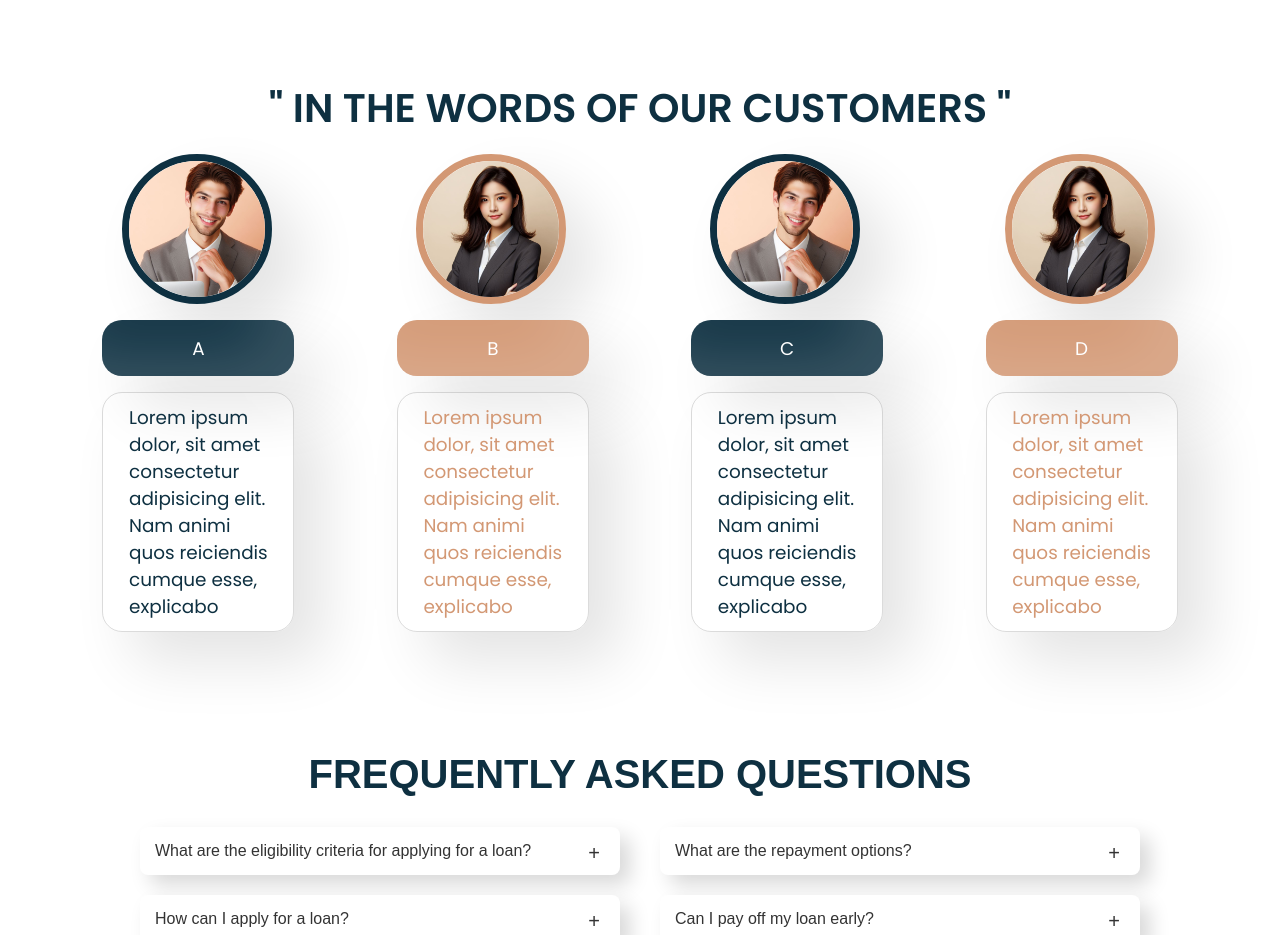
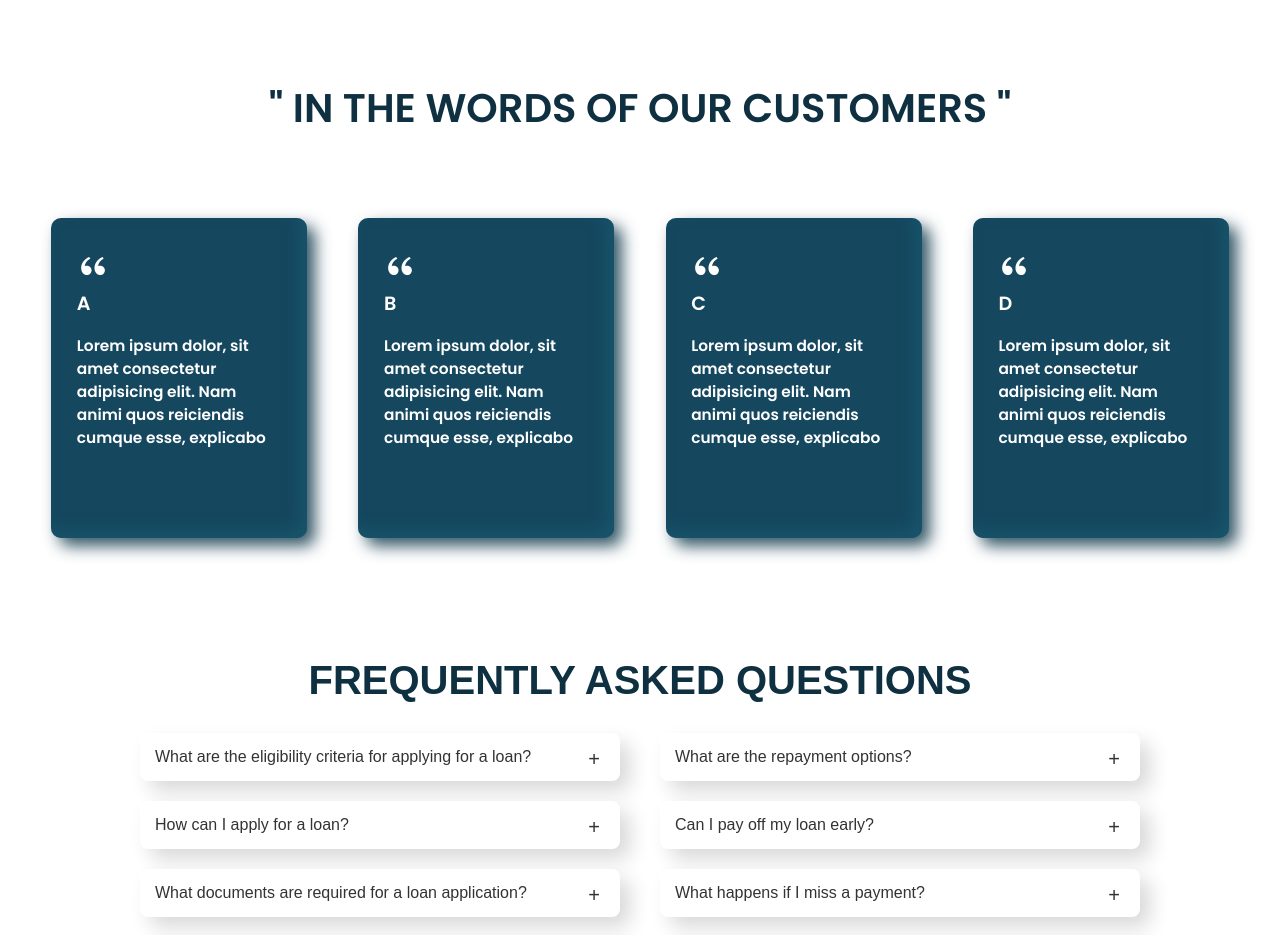
Before and after one commit to SheshNalwar/Shubham-Enterprises, a React (Vite) app: page / in a window 1280 px wide. Shown: the part 1640-2575 px from the top of the page. Built offline with nearby package versions, Linux system fonts and the light colour scheme.

Commit message:
review container updated

```diff
--- a/src/components/Review.jsx
+++ b/src/components/Review.jsx
@@ -1,17 +1,12 @@
-const Review = ({ className, imgSrc, alt, name, content }) => {
+const Review = ({ className, name, content }) => {
   return (
-    <div className={className}>
-      <div className="review-left">
-        <div className="review-img">
-          <img src={imgSrc} alt={alt} />
-        </div>
-        <div className="review-name">{name}</div>
-      </div>
-      <div className="review-right">
-        <div className="review-content">
-          {content}
-        </div>
-      </div>
+    <div className={`reviewData ${className}`}>
+
+      <img src="/quote.png" alt="" />
+      <p className="review-name">{name}</p>
+      <p className="review-content">{content} </p>
+
+
     </div>
   );
 };
--- a/src/css/homepage.css
+++ b/src/css/homepage.css
@@ -171,237 +171,38 @@ section {
 }
 
 .page3 .review-container {
-    height: 80%;
-    width: 100%;
-    display: flex;
-    flex-wrap: wrap;
-    align-items: center;
-    justify-content: center;
-    gap: 3vw;
-}
-
-.page3 .review-container .review1 {
-    height: 90%;
-    width: 20%;
-    display: flex;
-    flex-direction: column;
-    align-items: center;
-    justify-content: center;
-}
-
-.page3 .review-container .review1 .review-img {
-    height: 150px;
-    width: 150px;
-    border-radius: 50%;
-    border: 7px solid #0e3041;
-    margin-top: 2vh;
-    overflow: hidden;
-    margin-left: 1.5vw;
-    box-shadow: 30px 30px 60px #0000001c, inset -30px -30px 60px #ffffff2a;
-}
-
-.page3 .review-container .review1 .review-img img {
-    height: 100%;
-    width: 100%;
-    object-fit: cover;
-    white-space: nowrap;
-}
-
-.page3 .review-container .review1 .review-name {
-    height: 7vh;
-    width: 15vw;
-    font-size: 2.3vh;
-    background-color: #0e3041;
-    margin-top: 2vh;
-    color: #fff;
-    border-radius: 20px;
     display: flex;
     align-items: center;
     justify-content: center;
-    box-shadow: 30px 30px 60px #0000001c, inset -30px -30px 60px #ffffff2a;
-}
+    gap: 4vw;
+    margin-top: 10vh;
 
-.page3 .review-container .review1 .review-content {
-    height: 30vh;
-    width: 15vw;
-    font-size: 2.3vh;
-    border: 1px solid rgba(128, 128, 128, 0.281);
-    color: #0e3041;
-    margin-top: 2vh;
-    border-radius: 20px;
-    display: flex;
-    align-items: center;
-    justify-content: center;
-    padding: 2vw;
-    box-shadow: 30px 30px 60px #0000001c, inset -30px -30px 60px #ffffff2a;
-}
+    .reviewData {
+        height: 40vh;
+        width: 20vw;
+        padding: 4vh 2vw;
+        background-color: #15475f;
+        border-radius: 10px;
+        box-shadow: 8px 8px 16px #123b4edc,
+            inset -8px -8px 16px #185b70a6;
 
-.page3 .review-container .review2 {
-    height: 90%;
-    width: 20%;
-    display: flex;
-    flex-direction: column;
-    align-items: center;
-    justify-content: center;
-}
+        img {
+            object-fit: cover;
+        }
 
-.page3 .review-container .review2 .review-img {
-    height: 150px;
-    width: 150px;
-    border-radius: 50%;
-    border: 7px solid #d39874;
-    margin-top: 2vh;
-    overflow: hidden;
-    margin-left: 1.5vw;
-    box-shadow: 30px 30px 60px #0000001c, inset -30px -30px 60px #ffffff2a;
-}
+        .review-name {
+            font-size: 1.5vw;
+            font-weight: 700;
+            color: #fff;
+        }
 
-.page3 .review-container .review2 .review-img img {
-    height: 100%;
-    width: 100%;
-    object-fit: cover;
-    white-space: nowrap;
-}
-
-.page3 .review-container .review2 .review-name {
-    height: 7vh;
-    width: 15vw;
-    font-size: 2.3vh;
-    background-color: #d39874;
-    margin-top: 2vh;
-    color: #fff;
-    border-radius: 20px;
-    display: flex;
-    align-items: center;
-    justify-content: center;
-    box-shadow: 30px 30px 60px #0000001c, inset -30px -30px 60px #ffffff2a;
-}
-
-.page3 .review-container .review2 .review-content {
-    height: 30vh;
-    width: 15vw;
-    font-size: 2.3vh;
-    border: 1px solid rgba(128, 128, 128, 0.281);
-    color: #d39874;
-    margin-top: 2vh;
-    border-radius: 20px;
-    display: flex;
-    align-items: center;
-    justify-content: center;
-    padding: 2vw;
-    box-shadow: 30px 30px 60px #0000001c, inset -30px -30px 60px #ffffff2a;
-}
-
-.page3 .review-container .review3 {
-    height: 90%;
-    width: 20%;
-    display: flex;
-    flex-direction: column;
-    align-items: center;
-    justify-content: center;
-}
-
-.page3 .review-container .review3 .review-img {
-    height: 150px;
-    width: 150px;
-    border-radius: 50%;
-    border: 7px solid #0e3041;
-    margin-top: 2vh;
-    overflow: hidden;
-    margin-left: 1.5vw;
-    box-shadow: 30px 30px 60px #0000001c, inset -30px -30px 60px #ffffff2a;
-}
-
-.page3 .review-container .review3 .review-img img {
-    height: 100%;
-    width: 100%;
-    object-fit: cover;
-    white-space: nowrap;
-}
-
-.page3 .review-container .review3 .review-name {
-    height: 7vh;
-    width: 15vw;
-    background-color: #0e3041;
-    margin-top: 2vh;
-    font-size: 2.3vh;
-    color: #fff;
-    border-radius: 20px;
-    display: flex;
-    align-items: center;
-    justify-content: center;
-    box-shadow: 30px 30px 60px #0000001c, inset -30px -30px 60px #ffffff2a;
-}
-
-.page3 .review-container .review3 .review-content {
-    height: 30vh;
-    width: 15vw;
-    border: 1px solid rgba(128, 128, 128, 0.281);
-    color: #0e3041;
-    margin-top: 2vh;
-    font-size: 2.3vh;
-    border-radius: 20px;
-    display: flex;
-    align-items: center;
-    justify-content: center;
-    padding: 2vw;
-    box-shadow: 30px 30px 60px #0000001c, inset -30px -30px 60px #ffffff2a;
-}
-
-.page3 .review-container .review4 {
-    height: 90%;
-    width: 20%;
-    display: flex;
-    flex-direction: column;
-    align-items: center;
-    justify-content: center;
-}
-
-.page3 .review-container .review4 .review-img {
-    height: 150px;
-    width: 150px;
-    border-radius: 50%;
-    border: 7px solid #d39874;
-    margin-top: 2vh;
-    overflow: hidden;
-    margin-left: 1.5vw;
-    box-shadow: 30px 30px 60px #0000001c, inset -30px -30px 60px #ffffff2a;
-}
-
-.page3 .review-container .review4 .review-img img {
-    height: 100%;
-    width: 100%;
-    object-fit: cover;
-    white-space: nowrap;
-}
-
-.page3 .review-container .review4 .review-name {
-    height: 7vh;
-    width: 15vw;
-    font-size: 2.3vh;
-    background-color: #d39874;
-    margin-top: 2vh;
-    color: #fff;
-    border-radius: 20px;
-    display: flex;
-    align-items: center;
-    justify-content: center;
-    box-shadow: 30px 30px 60px #0000001c, inset -30px -30px 60px #ffffff2a;
-}
-
-.page3 .review-container .review4 .review-content {
-    height: 30vh;
-    width: 15vw;
-    font-size: 2.3vh;
-    border: 1px solid rgba(128, 128, 128, 0.281);
-    color: #d39874;
-    margin-top: 2vh;
-    border-radius: 20px;
-    display: flex;
-    align-items: center;
-    justify-content: center;
-    padding: 2vw;
-    box-shadow: 30px 30px 60px #0000001c, inset -30px -30px 60px #ffffff2a;
+        .review-content {
+            font-size: 1.2vw;
+            font-weight: 600;
+            color: #fff;
+            margin-top: 2vh;
+        }
+    }
 }
 
 .page4 {
--- a/src/css/mediaQueries.css
+++ b/src/css/mediaQueries.css
@@ -8,9 +8,11 @@
     justify-content: center;
     padding: 10vh 8vw;
   }
+
   .nav-brand h1 {
     text-wrap: wrap;
   }
+
   section {
     height: fit-content;
     width: 100%;
@@ -360,6 +362,7 @@
     width: 100%;
     margin-top: 7vh;
     box-shadow: 10px 10px 20px #00000036, inset -10px -10px 20px #ffffff70;
+    padding: 5vh 0;
   }
 
   .page3 .page3-heading {
@@ -368,6 +371,7 @@
     display: flex;
     justify-content: center;
     align-items: center;
+    padding: 4vw;
   }
 
   .page3 .page3-heading h2 {
@@ -380,62 +384,24 @@
   }
 
   .page3 .review-container {
-    height: calc(100% - 10%);
+    height: auto;
     width: 100%;
-    display: block;
-    padding: 0 2vw;
-    color: #0e3041;
+    flex-direction: column;
+    margin-top: 5vh;
+
+    .reviewData {
+      height: 30vh;
+      width: 80vw;
+      padding: 6vw;
+
+      .review-name {
+        font-size: 6vw;
       }
 
-  .page3 #review-box {
-    height: 25%;
-    width: 100%;
-    display: flex;
-    flex-direction: row;
-    gap: 5vw;
+      .review-content {
+        font-size: 4vw;
       }
-
-  .page3 #review-box .review-left {
-    height: 100%;
-    width: 30%;
-    justify-content: center;
     }
-
-  .page3 #review-box .review-right {
-    height: 100%;
-    width: 70%;
-  }
-
-  .page3 #review-box .review-left .review-img {
-    margin-top: 2vh;
-    height: 15vw;
-    width: 15vw;
-    margin-left: 30%;
-    border: none;
-    margin-top: 4vh;
-    box-shadow: 10px 10px 30px #00000036, inset -10px -10px 30px #ffffff70;
-  }
-
-  .page3 #review-box .review-left .review-name {
-    height: 10vw;
-    width: 100%;
-    margin-left: 10%;
-    margin-top: 1vh;
-    color: #0e3041;
-    font-size: 3.5vw;
-    font-weight: 500;
-    background-color: transparent;
-    box-shadow: 10px 10px 30px #00000036, inset -10px -10px 30px #ffffff70;
-  }
-
-  .page3 #review-box .review-right .review-content {
-    height: 70%;
-    width: 90%;
-    font-size: 3vw;
-    margin-top: 2vh;
-    color: #0e3041;
-    border: none;
-    box-shadow: 10px 10px 30px #00000036, inset -10px -10px 30px #ffffff70;
   }
 
   .page4 {
@@ -447,7 +413,7 @@
   .page4 .page4-heading {
     height: 10%;
     width: 100%;
-    margin-top: 5vh;
+    /* margin-top: 2vh; */
   }
 
   .page4 .page4-heading h2 {
@@ -464,6 +430,7 @@
   .loanCalculatorPage {
     flex-direction: column;
   }
+
   .sub-container {
     flex-direction: column;
   }
--- a/src/utils/Data.js
+++ b/src/utils/Data.js
@@ -51,28 +51,24 @@ export const loanTypesData = [
 
 export const reviewsData = [
   {
-    imgSrc: "img1.jpeg",
     classNaav: "review1",
     alt: "review1",
     name: "A",
     content: " Lorem ipsum dolor, sit amet consectetur adipisicing elit. Nam animi quos reiciendis cumque esse, explicabo "
   },
   {
-    imgSrc: "img2.jpeg",
     classNaav: "review2",
     alt: "review2",
     name: "B",
     content: " Lorem ipsum dolor, sit amet consectetur adipisicing elit. Nam animi quos reiciendis cumque esse, explicabo "
   },
   {
-    imgSrc: "img1.jpeg",
     classNaav: "review3",
     alt: "review3",
     name: "C",
     content: " Lorem ipsum dolor, sit amet consectetur adipisicing elit. Nam animi quos reiciendis cumque esse, explicabo "
   },
   {
-    imgSrc: "img2.jpeg",
     classNaav: "review4",
     alt: "review4",
     name: "D",
```
Also changed, not shown: public/quote.png (added). Lines whose indentation alone changed are shown as unchanged.
